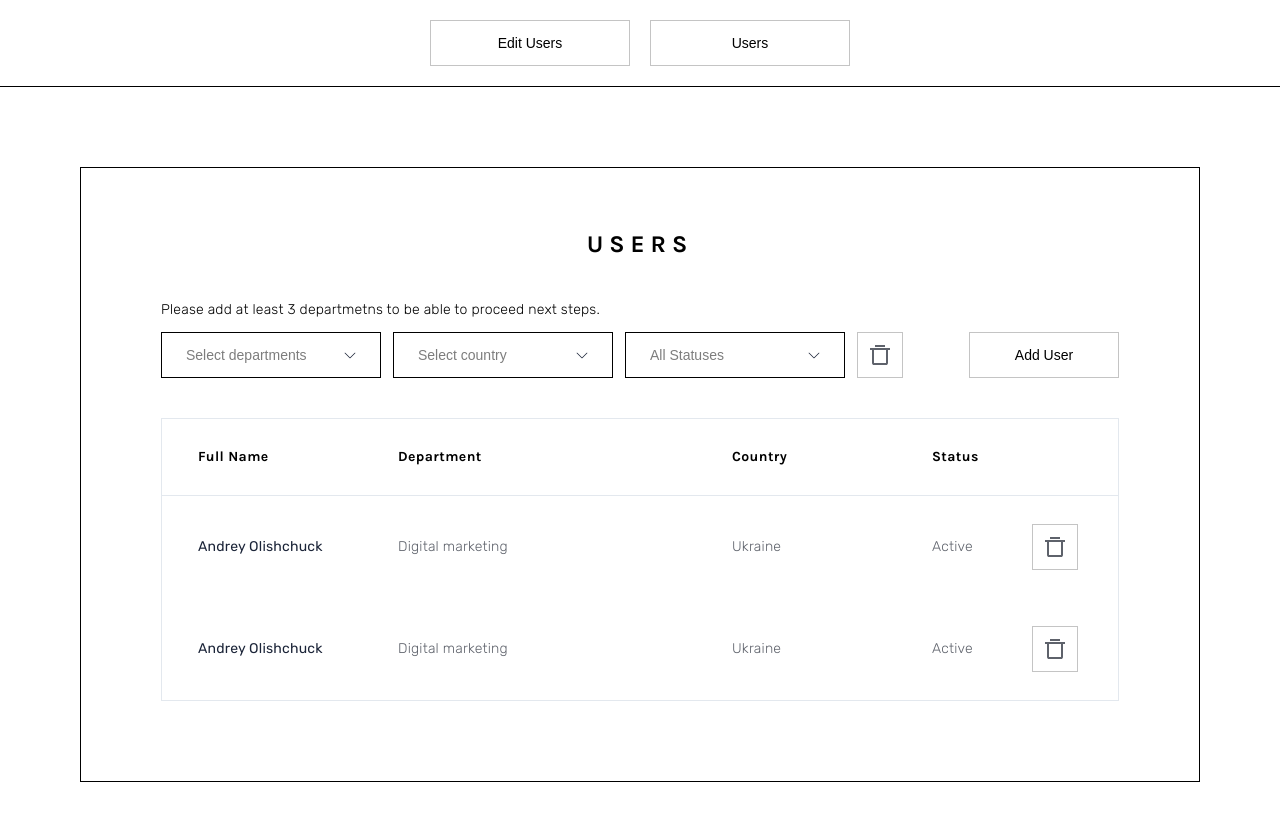
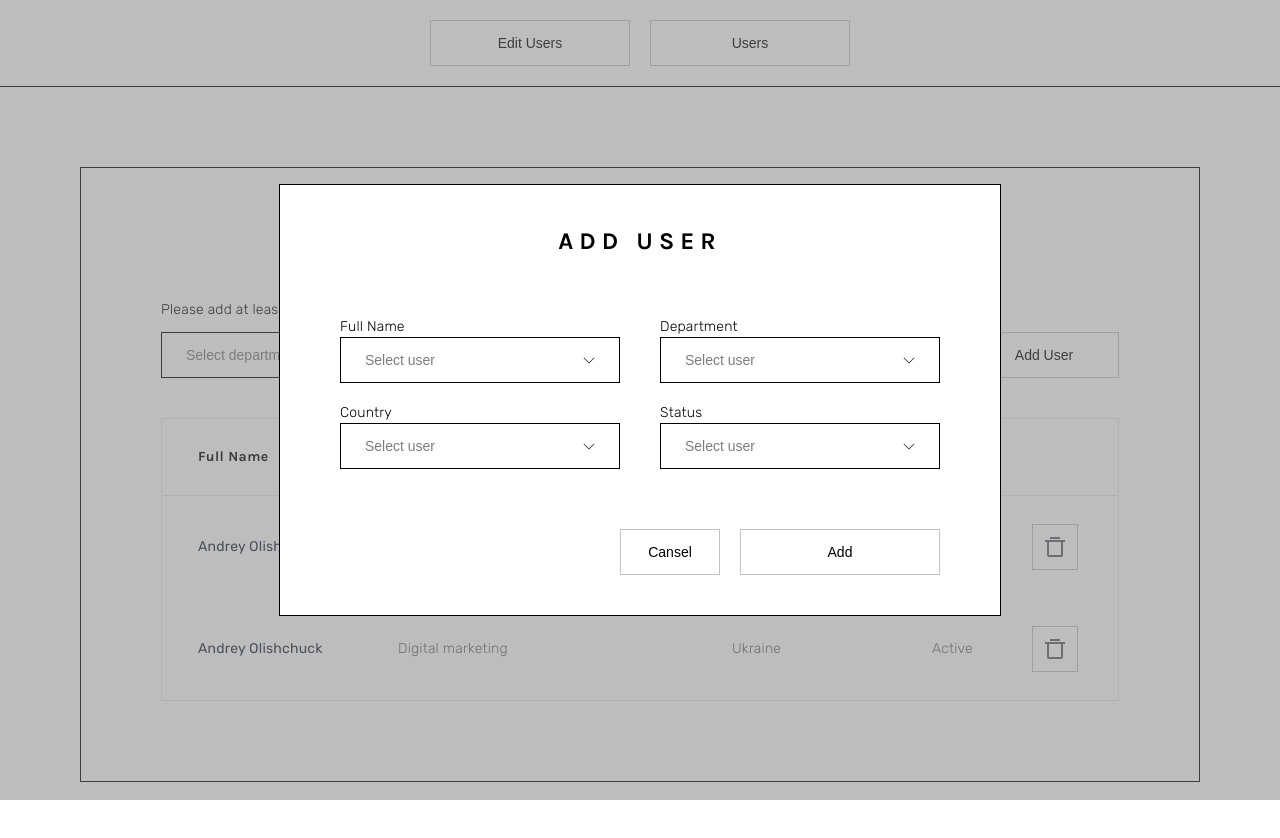
Before and after one commit to Valentyn26/test-task, a Next.js app: page / in a window 1280 px wide. Shown: the top 838 px of the page. Built offline with nearby package versions, Linux system fonts and the light colour scheme.

Commit message:
Modal for adding users styling

```diff
--- /dev/null
+++ b/app/components/Modals/AddUserModal.module.css
@@ -0,0 +1,55 @@
+.modal {
+    position: fixed;
+    top: 0;
+    left: 0;
+    z-index: 100;
+    width: 100%;
+    height: 100%;
+    background-color: rgba(125, 125, 125, 0.5);
+    display: flex;
+    justify-content: center;
+    align-items: center;
+    opacity: 1;
+    visibility: visible;
+}
+
+.modal.active {
+    opacity: 1;
+    visibility: visible;
+}
+
+.modal__box {
+    border: 1px solid #000;
+    padding: 40px 60px;
+    background-color: #fff;
+    display: flex;
+    flex-direction: column;
+    justify-content: center;
+    align-items: center;
+    position: relative;
+}
+
+.modal__title {
+    font-family: 'Karla', sans-serif;
+    text-align: center;
+    font-size: 24px;
+    font-weight: 500;
+    line-height: 32px;
+    letter-spacing: 6px;
+    text-transform: uppercase;
+    margin-bottom: 60px;
+}
+
+.modal__fields {
+    display: grid;
+    grid-template-columns: 1fr 1fr;
+    column-gap: 40px;
+    row-gap: 20px;
+    margin-bottom: 60px;
+}
+
+.modal__buttons {
+    display: flex;
+    justify-content: end;
+    column-gap: 20px;
+}
--- /dev/null
+++ b/app/components/Modals/AddUserModal.tsx
@@ -0,0 +1,42 @@
+import { ReactNode } from "react";
+import styles from "./AddUserModal.module.css";
+import Dropdown from "../UI/Dropdown/Dropdown";
+import Button from "../UI/Button/Button";
+
+type AddUserModalProps = {
+
+}
+
+export default function AddUserModal({ }: AddUserModalProps) {
+    return (
+        <div className={styles.modal}>
+            <div className={styles.modal__box}>
+                <h2 className={styles.modal__title}>add user</h2>
+                <form className={styles.modal__form}>
+                    <div className={styles.modal__fields}>
+                        <label>
+                            Full Name
+                            <Dropdown title="Select user" width="280px"></Dropdown>
+                        </label>
+                        <label>
+                            Department
+                            <Dropdown title="Select user" width="280px"></Dropdown>
+                        </label>
+                        <label>
+                            Country
+                            <Dropdown title="Select user" width="280px"></Dropdown>
+                        </label>
+                        <label>
+                            Status
+                            <Dropdown title="Select user" width="280px"></Dropdown>
+                        </label>
+                    </div>
+                    <div className={styles.modal__buttons}>
+                        <Button type="reset" width="100px">Cansel</Button>
+                        <Button type="submit" width="200px">Add</Button>
+                    </div>
+                </form>
+            </div>
+        </div>
+    )
+}
--- a/app/page.tsx
+++ b/app/page.tsx
@@ -1,3 +1,4 @@
+import AddUserModal from "./components/Modals/AddUserModal";
 import Button from "./components/UI/Button/Button";
 import TrashButton from "./components/UI/Button/TrashButton";
 import Dropdown from "./components/UI/Dropdown/Dropdown";
@@ -28,6 +29,7 @@ export default function Users() {
           <UserList />
         </section>
       </div>
+      <AddUserModal />
     </main>
   );
 }
```
